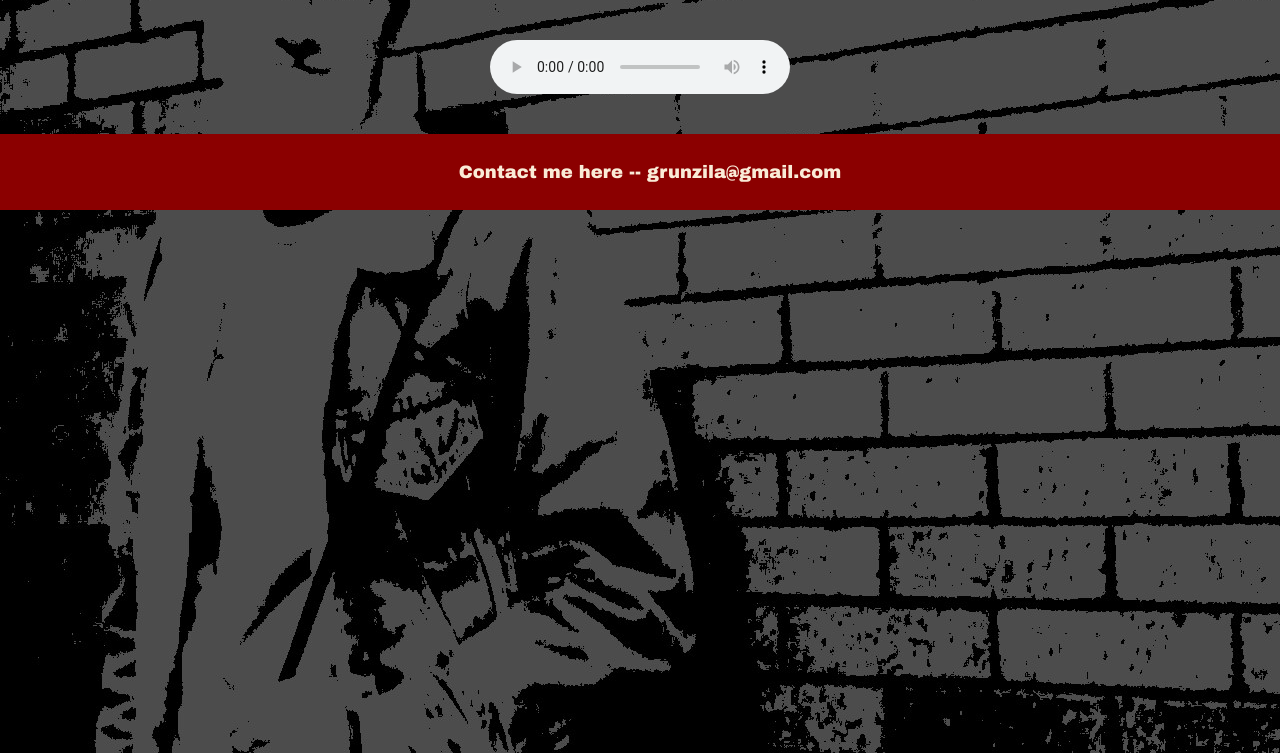
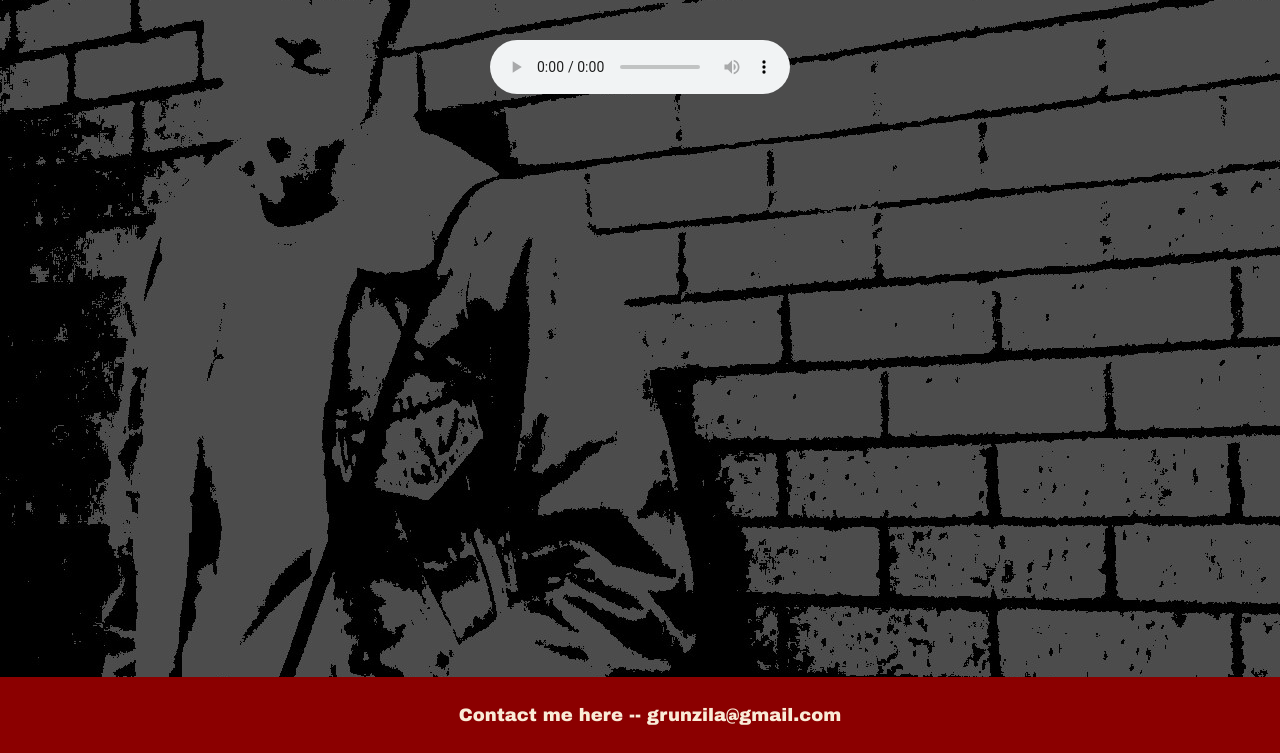
Before and after one commit to Grunzila/development-portfolio, a Django app: template portfolio/templates/portfolio/audio.html in a window 1280 px wide. Shown: the part 47-800 px from the top of the page. Run offline with Django 3.2, Linux system fonts and the light colour scheme; the template is opened without the code that fills it, so the values that code supplies are empty.

Commit message:
added push div to all pages so every page has a sticky footer

```diff
--- a/portfolio/templates/portfolio/audio.html
+++ b/portfolio/templates/portfolio/audio.html
@@ -12,6 +12,7 @@
         <audio src="{{ itemaudio.embed_text }}" controls autoplay loop>
             Your browser does not support cool sounds. Lame.
         </audio>
+        <div class="push"></div>
         <footer class="cap">
             <p>Contact me here -- grunzila@gmail.com</p>
         </footer>
--- a/portfolio/templates/portfolio/document.html
+++ b/portfolio/templates/portfolio/document.html
@@ -11,6 +11,7 @@
             -- Paul E. Roylance -- Computer Engineering -- Utah State University --
         </header>
         <embed src="{{ itemdocument.embed_text }}" type="text/plain">
+        <div class="push"></div>
         <footer class="cap">
             <p>Contact me here -- grunzila@gmail.com</p>
         </footer>
```
